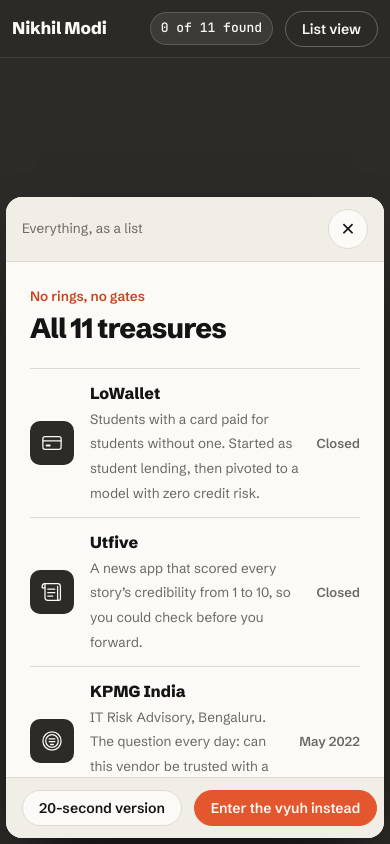
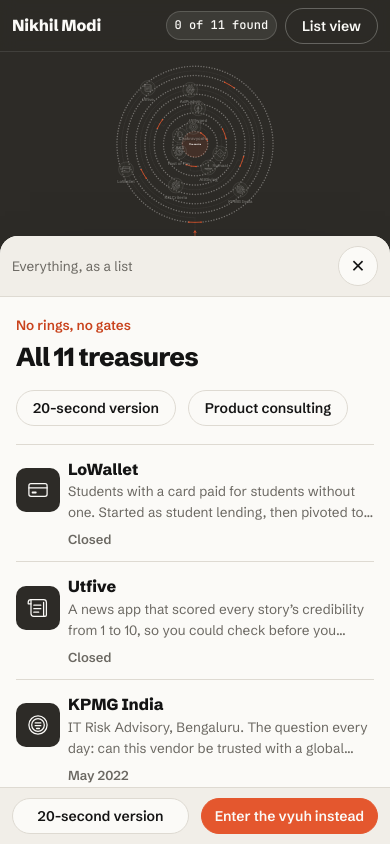
Before and after one commit to nikhilmodiofficial/portfolio, a plain HTML site: page index.html in a window 390 px wide. Both pictures are taken after a click on the button "List view". Drawn offline with Linux system fonts and the light colour scheme.

Commit message:
Mobile layout rework; Utfive and LoWallet public records
Co-Authored-By: Claude Opus 5.5 <noreply@anthropic.com>
Claude-Session: https://claude.ai/code/session_01KZaQe66vxKKAPsAz1FRwUz

```diff
--- a/data.js
+++ b/data.js
@@ -10,14 +10,14 @@ window.NM = {
   },
   site: "https://nikhilmodiofficial.github.io/portfolio/",
   stops: [
-    { id: "lowallet", links: [["Product","","Closed in 2017"],["Code","","Not public"]], year: 2017, span: "Oct to Dec 2017", band: "founder", kind: "product",
+    { id: "lowallet", site: ["lowallet.in, closed",""], links: [["Product","","Closed in 2017"],["Code","","Not public"]], year: 2017, span: "Oct to Dec 2017", band: "founder", kind: "product",
       title: "LoWallet", status: "Closed", role: "Co-founder and product head",
       line: "Students with a card paid for students without one. Started as student lending, then pivoted to a model with zero credit risk.",
       facts: [["Proof", "Rs 5 lakh moving through it every month. Three campuses within a month of launch."], ["Pivot", "Lending meant taking credit risk on students. Card sharing took none."]] },
-    { id: "utfive", links: [["Product","","Closed in 2019"],["Code","","Not public"]], year: 2018, span: "Nov 2017 to Jul 2019", band: "founder", kind: "product",
+    { id: "utfive", site: ["utfive.com, closed",""], links: [["Product","","Closed in 2019"],["Code","","Not public"]], year: 2018, span: "Nov 2017 to Jul 2019", band: "founder", kind: "product",
       title: "Utfive", status: "Closed", role: "Founder and CEO",
       line: "A news app that scored every story’s credibility from 1 to 10, so you could check before you forward.",
-      facts: [["Proof", "1,000+ downloads in the first week. Top 5 in the Play Store’s news category."], ["Team", "Built and led a 12-person remote team, while still in college."], ["Backing", "Incubated at Jharkhand Innovation Lab with a $13,000 grant."]],
+      facts: [["Proof", "1,000+ downloads in the first week. Top 5 in the Play Store’s news category."], ["Team", "Built and led a 12-person remote team, while still in college."], ["Backing", "Incubated at Jharkhand Innovation Lab with a $13,000 grant."], ["Recognition", "Won the B-Plan competition at E-Summit 2018, BIT Mesra. Top 3 in Jharkhand in the US Consulate Kolkata’s Y4BIZ programme. One of 13 startups picked for iB Hubs Startup School 2018."]],
       call: "utfive" },
     { id: "kpmg", site: ["kpmg.com","https://kpmg.com/in/en/home.html"], links: [["Company","https://kpmg.com/in/en/home.html","kpmg.com"]], year: 2020, span: "Jul 2019 to May 2022", band: "consult", kind: "job",
       title: "KPMG India", status: "Role", role: "Analyst, then Associate Consultant",
--- a/index.html
+++ b/index.html
@@ -246,18 +246,49 @@ figcaption{font-size:13px;color:var(--muted)}
 .toast.show{opacity:1;transform:translate(-50%,0)}
 
 @media (max-width:860px){
-  :root{--sheet-w:100%}
+  :root{--sheet-w:100%;--bar:52px}
+  .bar{gap:var(--space-xs);padding:0 12px}
+  .bar b{font-size:16px}
   .bar .where,.bar .hide-s{display:none}
-  .intro{top:auto;bottom:12px;left:12px;width:calc(100% - 24px);padding:20px}
-  .intro h1{font-size:34px}
-  .intro .lede{font-size:16px}
-  .sheet{top:auto;left:6px;right:6px;bottom:6px;width:auto;height:76dvh;transform:translateY(calc(100% + 30px))}
-  body.sheet-open .go{opacity:0;pointer-events:none}
-  .go .hint{font-size:13.5px;padding:0 4px 0 10px}
+  .found-n{font-size:12px;padding:4px 8px}
+  .intro{top:auto;bottom:10px;left:10px;width:calc(100% - 20px);padding:18px 18px 16px;gap:12px;border-radius:14px}
+  .intro .who{font-size:12.5px}
+  .intro h1{font-size:clamp(27px,8vw,32px);letter-spacing:-.03em}
+  .intro .lede{font-size:15px;line-height:1.5}
+  .intro .now{font-size:13px;padding:3px 10px 3px 3px;max-width:100%}
+  .intro .now span{white-space:nowrap}
+  .intro .actions{display:grid;grid-template-columns:1fr 1fr;gap:8px}
+  .intro .actions .btn{padding:0 12px;font-size:14px;white-space:normal;text-align:center;line-height:1.2}
+  .intro .actions .primary{grid-column:1 / -1}
+  .sheet{top:auto;left:0;right:0;bottom:0;width:auto;height:72dvh;border-radius:18px 18px 0 0;transform:translateY(calc(100% + 30px))}
+  .sh-top{padding:10px 12px}
+  .sh-body{padding:18px 16px;gap:18px}
+  .sh-foot{padding:10px 12px calc(10px + env(safe-area-inset-bottom))}
+  .sh-foot .btn{flex:1;padding:0 10px}
+  .head h2{font-size:28px}
+  .logo,.emb{width:48px;height:48px;border-radius:12px}
+  .line{font-size:16.5px}
+  .shot{height:min(46vh,300px)}
+  .shot.none{height:auto;padding:18px;flex-direction:row;justify-content:flex-start;text-align:left}
+  .shot.none .emb{width:44px;height:44px;flex:none}
   .meta{grid-template-columns:1fr 1fr}
+  .meta div:last-child{grid-column:1 / -1}
   .two{grid-template-columns:1fr}
   .facts div{grid-template-columns:minmax(0,1fr);gap:2px}
+  .links{gap:var(--space-sm) var(--space-lg)}
+  .choice{padding:10px 12px 10px 10px;grid-template-columns:28px minmax(0,1fr)}
+  .choice .tag{grid-column:2}
+  .gate-h h2{font-size:26px}
+  .list button{grid-template-columns:40px minmax(0,1fr);gap:12px}
+  .list .st{grid-column:2;margin-top:-6px}
+  .list small{display:-webkit-box;-webkit-line-clamp:2;-webkit-box-orient:vertical;overflow:hidden}
+  .go{bottom:calc(12px + env(safe-area-inset-bottom));width:calc(100% - 20px);justify-content:space-between;padding:6px}
+  .go .hint{font-size:13.5px;padding:0 6px 0 10px;min-width:0;overflow:hidden;text-overflow:ellipsis;flex:1;text-align:left}
+  .go .btn{flex:none}
+  body.sheet-open .go{opacity:0;pointer-events:none}
+  .brief{padding:20px}
   .brief li{grid-template-columns:minmax(0,1fr);gap:0}
+  .toast{bottom:88px;max-width:calc(100% - 24px);text-align:center}
 }
 @media (prefers-reduced-motion:reduce){
   *,*::before,*::after{animation:none!important;transition-duration:1ms!important}
@@ -413,15 +444,25 @@ let C={x:0,y:0,k:.5},T={...C};
 const sheetOpen=()=>document.body.classList.contains("sheet-open");
 const phone=()=>innerWidth<=860;
 function view(depth){
-  const w=innerWidth,h=innerHeight-58;
-  const areaW=phone()?w:w-(sheetOpen()?Math.min(480,w*.42)+20:0);
-  const areaH=phone()&&sheetOpen()?h*.26:h;
+  const w=innerWidth,h=innerHeight-58,introOn=!$("#intro").classList.contains("away");
+  if(phone()){
+    // phone: the sheet takes the bottom, the field gets what is left above it
+    const sheetH=sheetOpen()?sheet.getBoundingClientRect().height+6:0;
+    const introH=depth>=8&&introOn?$("#intro").getBoundingClientRect().height+12:0;
+    const goH=!sheetOpen()&&depth<8?84:0;
+    const areaH=Math.max(120,h-Math.max(sheetH,introH,goH));
+    const cx=w/2,cy=58+areaH/2;
+    if(depth>=8||depth===0){const ringR=depth>=8?R(7)+30:R(2)+10;return {k:Math.min(w,areaH)/(2*ringR)*.96,x:cx,y:cy,follow:false}}
+    // inside a ring: zoom in on the arrow and follow it
+    const k=Math.min(.95,Math.max(.58,w/(2*R(depth)+40)))*(sheetOpen()?.8:1);
+    return {k,x:cx,y:cy,follow:true,cx,cy};
+  }
+  const areaW=w-(sheetOpen()?Math.min(480,w*.42)+20:0);
   const ringR=depth>=8?R(7)+80:depth===0?R(3)+20:R(depth)+46;
-  const k=Math.min(areaW,areaH)/(2*ringR)*.94;
-  let cx=areaW/2,cy=58+areaH/2;
-  if(depth>=8&&!phone()&&$("#intro").classList.contains("away")===false){cx=w*.68}
-  if(depth>=8&&phone()&&!$("#intro").classList.contains("away")){cy=58+h*.3}
-  return {k:depth>=8&&!phone()&&!$("#intro").classList.contains("away")?Math.min(w*.62,h)/(2*(R(7)+60))*.95:k,x:cx,y:cy};
+  const k=Math.min(areaW,h)/(2*ringR)*.94;
+  let cx=areaW/2,cy=58+h/2;
+  if(depth>=8&&introOn){cx=w*.68}
+  return {k:depth>=8&&introOn?Math.min(w*.62,h)/(2*(R(7)+60))*.95:k,x:cx,y:cy};
 }
 const apply=()=>cam.setAttribute("transform",`translate(${C.x.toFixed(1)},${C.y.toFixed(1)}) scale(${C.k.toFixed(4)})`);
 
@@ -443,6 +484,7 @@ const SPR=CSS.supports("animation-timing-function","linear(0, 1)")?`linear(${spr
 let Ld=0,Lt=0,raf=0,lastT=performance.now(),rot={a:-90,v:0},lastP=null;
 function tick(now){
   const dt=Math.min(.05,(now-lastT)/1000)||.016;lastT=now;
+  if(T.follow&&!panned&&!drag){const ap=pathEl.getPointAtLength(Math.max(0,Ld));T.x=T.cx-ap.x*T.k;T.y=T.cy-ap.y*T.k}
   const a=reduce?1:1-Math.pow(1-.09,dt*60);
   C={x:C.x+(T.x-C.x)*a,y:C.y+(T.y-C.y)*a,k:C.k+(T.k-C.k)*a};apply();
   // the arrow rides the route at a steady pace
@@ -454,7 +496,7 @@ function tick(now){
   if(reduce){rot.a=want}else{const acc=170*diff-14*rot.v;rot.v+=acc*dt;rot.a+=rot.v*dt}
   arrow.setAttribute("transform",`translate(${p.x.toFixed(1)},${p.y.toFixed(1)}) scale(${(1/Math.max(C.k,.35)*.55).toFixed(3)})`);
   arrowIn.setAttribute("transform",`rotate(${rot.a.toFixed(1)})`);
-  const ts=Math.min(2,Math.max(1,.62/C.k));if(Math.abs(ts-(tick.ts||0))>.01){tick.ts=ts;for(const g of Object.values(trEls))g.setAttribute("transform",g.dataset.at+` scale(${ts.toFixed(3)})`)}
+  const ts=phone()?Math.min(2.2,Math.max(1,1/C.k)):Math.min(2,Math.max(1,.62/C.k));if(Math.abs(ts-(tick.ts||0))>.01){tick.ts=ts;for(const g of Object.values(trEls))g.setAttribute("transform",g.dataset.at+` scale(${ts.toFixed(3)})`)}
   const busy=Math.abs(T.x-C.x)+Math.abs(T.y-C.y)+Math.abs(T.k-C.k)*500>.3||Math.abs(Lt-Ld)>.5||Math.abs(diff)+Math.abs(rot.v)>.05;
   raf=busy?requestAnimationFrame(tick):0;
 }
@@ -637,9 +679,10 @@ $("#consultBtn").onclick=showConsult;
 /* ---------- list view: everything, no game required ---------- */
 function showList(){
   sheetMode="list";$("#crumb").textContent="Everything, as a list";
-  body.innerHTML=`<div class="gate-h"><p class="k">No rings, no gates</p><h2>All ${ALL.length} treasures</h2></div><ul class="list">${ALL.map(id=>{const s=S[id];return `<li><button type="button" data-open="${id}">${s.logo?`<img class="logo" src="${s.logo}" alt="" width="44" height="44">`:emblem(id)}<span><b>${esc(s.title)}</b><small>${esc(s.line)}</small></span><span class="st ${s.kind==="job"?"st-off":stCls(s.status)}">${s.kind==="job"?esc(s.span.split(" to ").pop()):esc(s.status)}</span></button></li>`}).join("")}</ul>`;
+  body.innerHTML=`<div class="gate-h"><p class="k">No rings, no gates</p><h2>All ${ALL.length} treasures</h2></div><div class="actions"><button class="btn sm" type="button" data-brief3>20-second version</button><button class="btn sm" type="button" data-consult3>Product consulting</button></div><ul class="list">${ALL.map(id=>{const s=S[id];return `<li><button type="button" data-open="${id}">${s.logo?`<img class="logo" src="${s.logo}" alt="" width="44" height="44">`:emblem(id)}<span><b>${esc(s.title)}</b><small>${esc(s.line)}</small></span><span class="st ${s.kind==="job"?"st-off":stCls(s.status)}">${s.kind==="job"?esc(s.span.split(" to ").pop()):esc(s.status)}</span></button></li>`}).join("")}</ul>`;
   foot.innerHTML=`<button class="btn sm" type="button" data-brief2>20-second version</button><button class="btn sm primary" type="button" id="toV">${state.depth===8?"Enter the vyuh instead":"Back to the vyuh"}</button>`;
   body.querySelectorAll("[data-open]").forEach(b=>b.onclick=()=>showTreasure(b.dataset.open,true));
+  body.querySelector("[data-brief3]").onclick=()=>openO($("#brief"));body.querySelector("[data-consult3]").onclick=showConsult;
   foot.querySelector("[data-brief2]").onclick=()=>openO($("#brief"));
   $("#toV").onclick=()=>{closeSheet();if(state.depth===8){$("#intro").classList.add("away");descend(7)}};
   openSheet();
@@ -668,6 +711,7 @@ document.addEventListener("visibilitychange",()=>document.querySelectorAll(".wal
 addEventListener("resize",()=>{T=view(state.depth);C={...T};apply();kick()});
 
 /* boot */
+document.fonts&&document.fonts.ready.then(()=>{if(state.depth===8){C=view(8);T={...C};apply()}});
 function start(){C=view(8);T={...C};apply();
   const s0=pathEl.getPointAtLength(0);arrow.setAttribute("transform",`translate(${s0.x},${s0.y}) scale(1)`);arrowIn.setAttribute("transform","rotate(-90)");
   updHud();kick();
```
